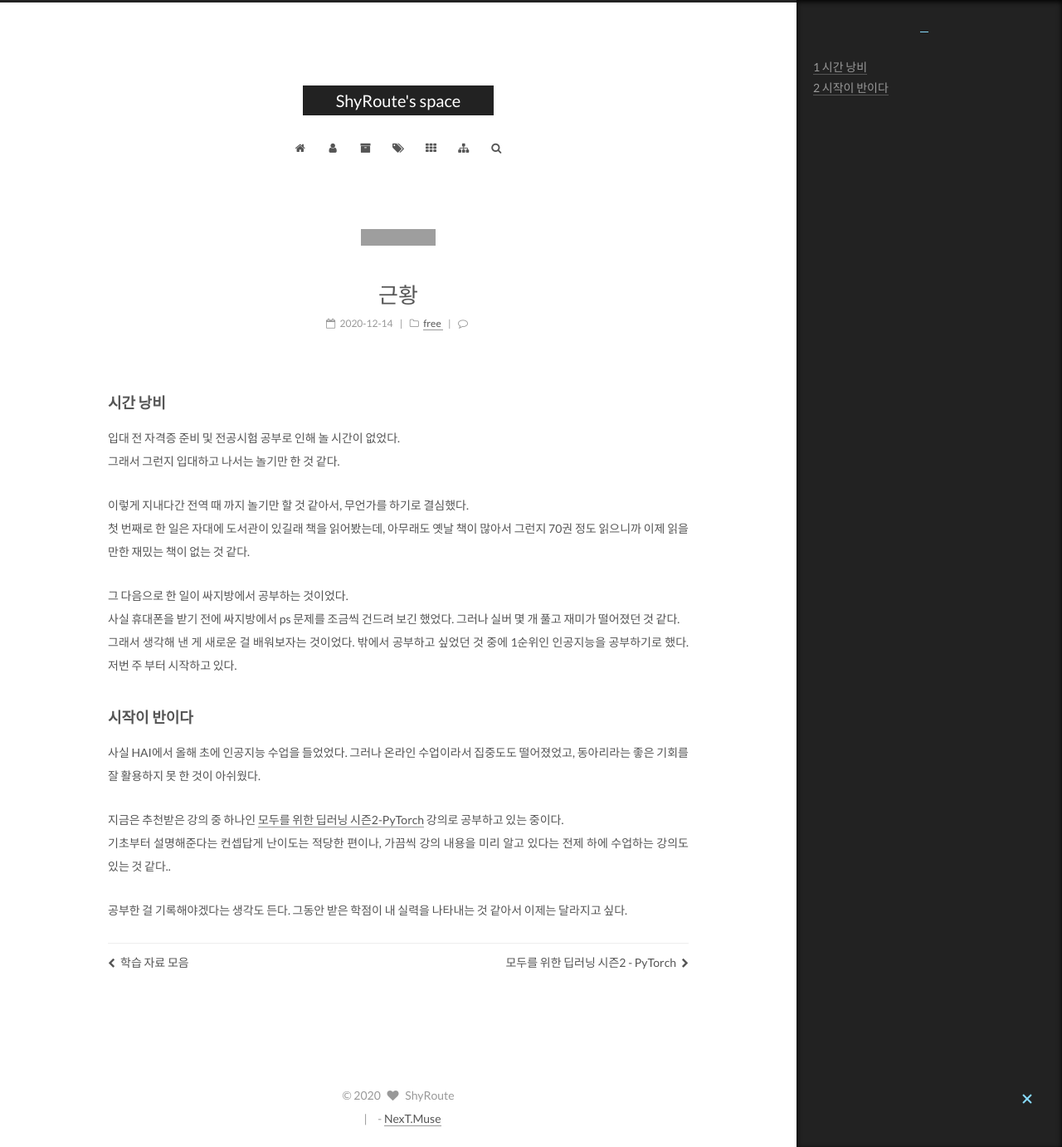
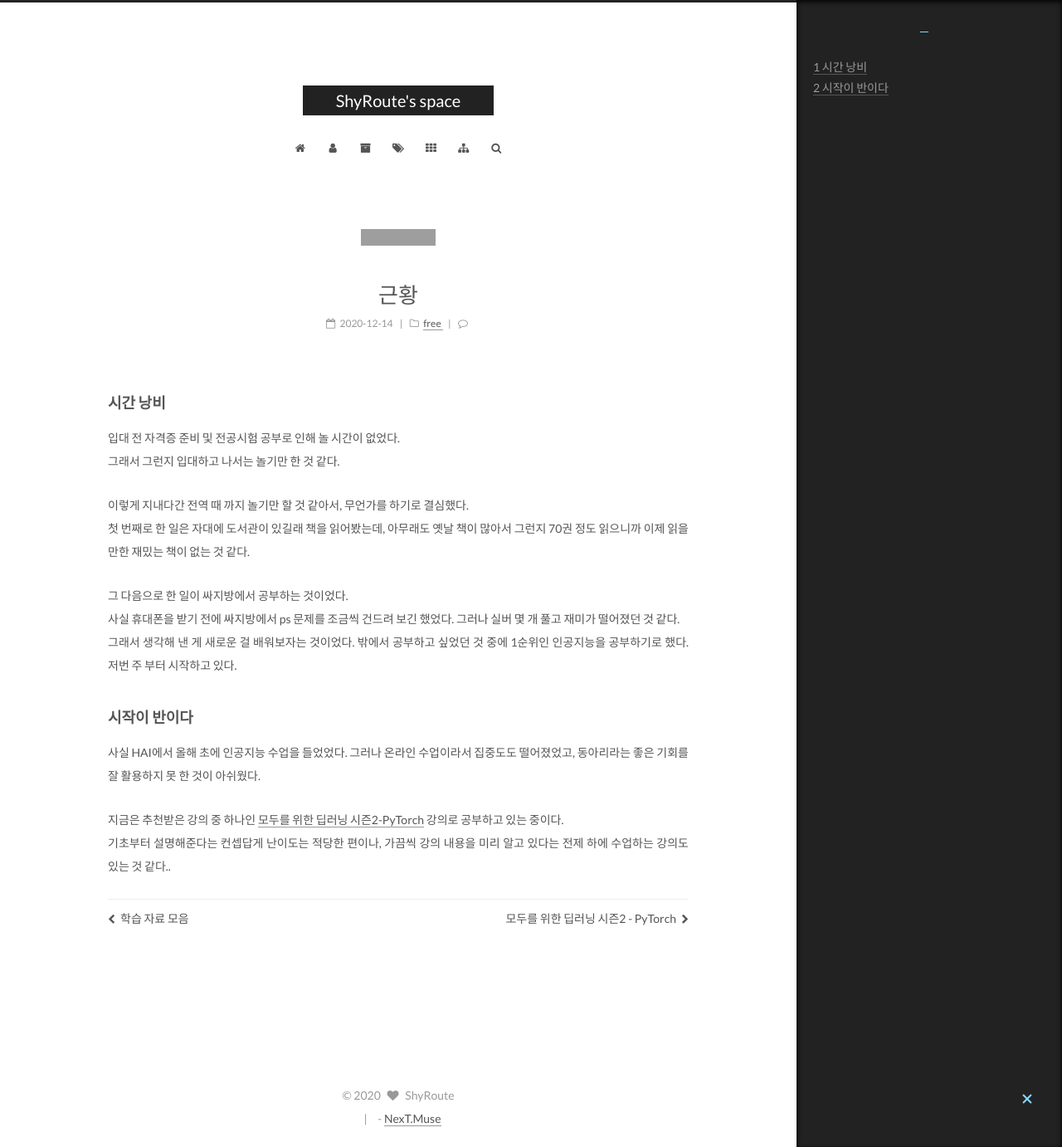
Before and after one commit to ShyRoute/ShyRoute.github.io, a Jekyll site: the page built from _posts/2020-12-14-recent.md, in a window 1280 px wide and 1382 px high. Shown: the whole window at 83% size. Built offline with Jekyll 4.4.1, drawn with Linux system fonts in a browser that asks for light colours; comment, search, counter and statistics services are not loaded; grey boxes are pictures that could not be loaded.

Commit message:
Update 2020-12-14-recent.md

```diff
--- a/_posts/2020-12-14-recent.md
+++ b/_posts/2020-12-14-recent.md
@@ -22,5 +22,3 @@ tags:
 
 지금은 추천받은 강의 중 하나인 [모두를 위한 딥러닝 시즌2-PyTorch](https://www.youtube.com/playlist?list=PLQ28Nx3M4JrhkqBVIXg-i5_CVVoS1UzAv) 강의로 공부하고 있는 중이다.<br>
 기초부터 설명해준다는 컨셉답게 난이도는 적당한 편이나, 가끔씩 강의 내용을 미리 알고 있다는 전제 하에 수업하는 강의도 있는 것 같다..
-
-공부한 걸 기록해야겠다는 생각도 든다. 그동안 받은 학점이 내 실력을 나타내는 것 같아서 이제는 달라지고 싶다.
```
